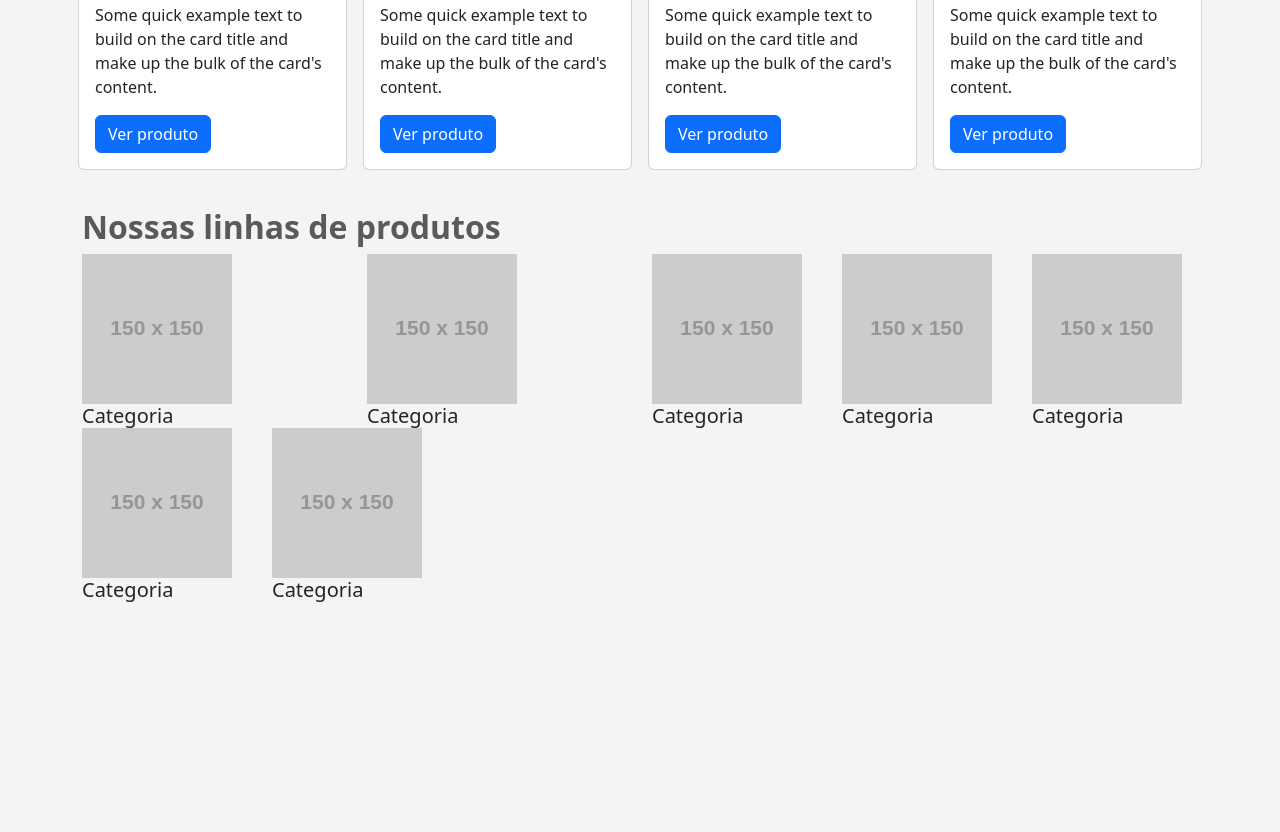
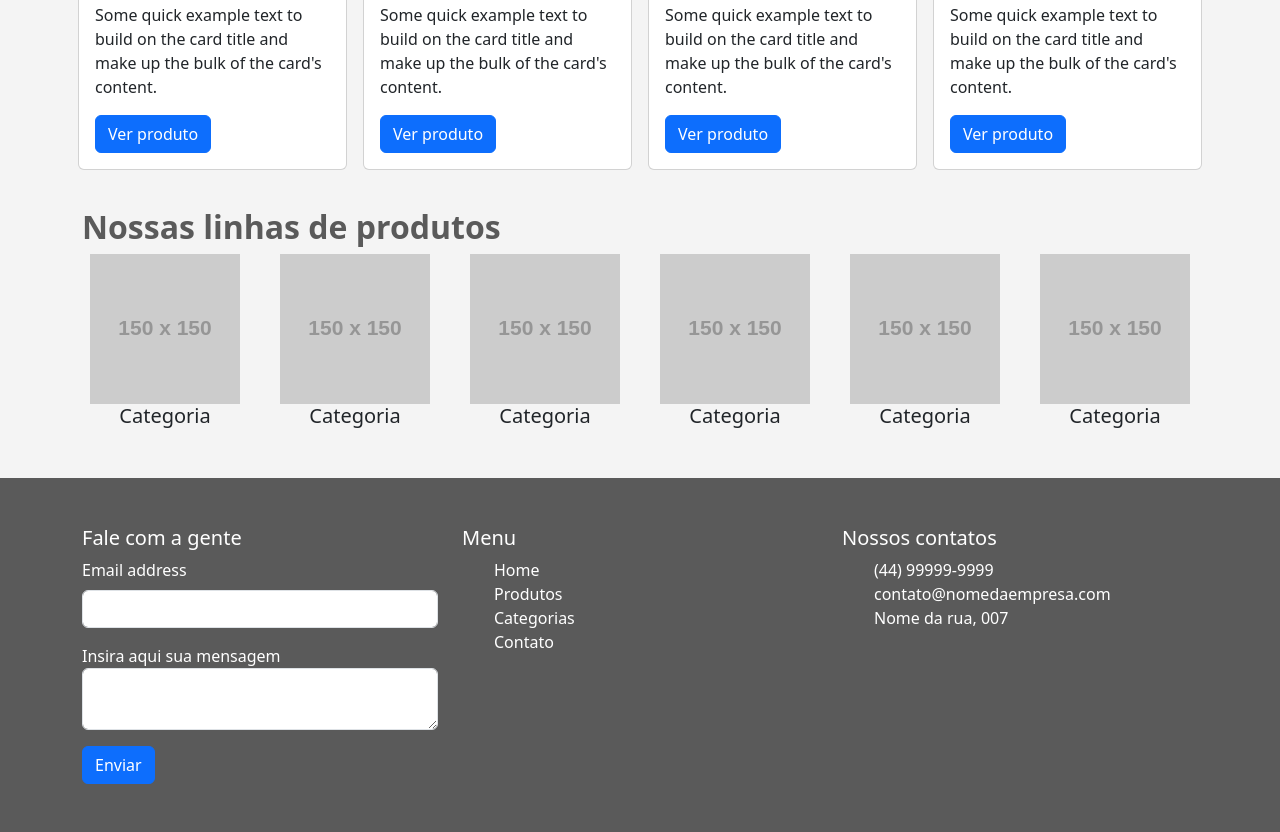
Before and after one commit to ReiSalan94/peraphone-alfa2a24, a plain HTML site: page index.html in a window 1280 px wide. Shown: the part 868-1700 px from the top of the page. Before the commit the page ends 1471 px from the top, so only its background shows below. Drawn offline with nearby package versions, Linux system fonts and the light colour scheme; placeholder pictures from the web are drawn by us.

Commit message:
Add files via upload

```diff
--- a/index.html
+++ b/index.html
@@ -24,10 +24,10 @@
       <div class="collapse navbar-collapse" id="navbarNav">
         <ul class="navbar-nav">
           <li class="nav-item">
-            <a class="nav-link " href="#inicio">Home</a>
+            <a class="nav-link " href="index.html">Home</a>
           </li>
           <li class="nav-item">
-            <a class="nav-link" href="#produtos">Produtos</a>
+            <a class="nav-link" href="produto.html">Produtos</a>
           </li>
           <li class="nav-item">
             <a class="nav-link" href="#depoimentos">Depoimentos</a>
@@ -83,7 +83,7 @@
             <h5 class="card-title">Relógio bão</h5>
             <p class="card-text">Some quick example text to build on the card title and make up the bulk of the card's
               content.</p>
-            <a href="#" class="btn btn-primary">Ver produto</a>
+            <a href="produto.html" class="btn btn-primary">Ver produto</a>
           </div>
         </div>
       </div>
@@ -136,15 +136,12 @@
     <div class="categorias row">
 
       <h2>Nossas linhas de produtos</h2>
-        <div class=" col-md-3">
+
+      <div class=" col-md-2">
         <img src="https://placehold.co/150x150" alt="" srcset="">
         <h5 class="card-title">Categoria</h5>
       </div>
 
-        <div class=" col-md-3">
-          <img src="https://placehold.co/150x150" alt="" srcset="">
-          <h5 class="card-title">Categoria</h5>
-        </div>
 
       <div class="col-md-2">
         <img src="https://placehold.co/150x150" alt="" srcset="">
@@ -173,7 +170,46 @@
     </div>
   </div>
 
+  <footer class="p-5">
+    <div class="container">
+      <div class="row">
+        <div class="col-md-4">
+          <h5>Fale com a gente</h5>
+          <form>
+            <div class="mb-3">
+              <label for="exampleInputEmail1" class="form-label">Email address</label>
+              <input type="email" class="form-control" id="exampleInputEmail1" aria-describedby="emailHelp">
+
             </div>
+            <div class="mb-3">
+              <label for="mensagem">Insira aqui sua mensagem</label>
+              <textarea name="mensagem" class="form-control" id="mensagem"></textarea>
+            </div>
+
+
+            <button type="submit" class="btn btn-primary">Enviar</button>
+          </form>
+        </div>
+        <div class="col-md-4">
+          <h5>Menu</h5>
+          <ul>
+            <li><a href="#home">Home</a></li>
+            <li><a href="#produtos">Produtos</a></li>
+            <li><a href="#categorias">Categorias</a></li>
+            <li><a href="#contato">Contato</a></li>
+          </ul>
+        </div>
+        <div class="col-md-4">
+          <h5>Nossos contatos</h5>
+          <ul>
+            <li><a target="_blank" href="https://api.whatsapp.com/send?phone=5544984311011&text=Ol%C3%A1%20gostaria%20de%20mais%20informa%C3%A7%C3%B5es,%20pode%20me%20ajudar?">(44) 99999-9999</a></li>
+            <li>contato@nomedaempresa.com</li>
+            <li>Nome da rua, 007</li>
+          </ul>
+        </div>
+      </div>
+    </div>
+  </footer>
 
 
   <script src="https://cdn.jsdelivr.net/npm/bootstrap@5.3.3/dist/js/bootstrap.bundle.min.js"
--- a/style.css
+++ b/style.css
@@ -17,3 +17,19 @@ h2{
     font-weight: bold;
 }
 /*PROFESSOR QUERIDO, SE ENCONTRAR ESTE CÓDIGO EM MEU SITE, PODE DESCONTAR, 0,2 PONTOS*/
+.categorias div{
+    text-align: center;
+}
+footer{
+    background-color: #5a5a5a;
+    margin-top: 50px;
+    color: #fff;
+}
+footer ul li{
+    list-style: none;
+
+}
+footer ul li a{
+    color: #fff;
+    text-decoration: none;
+}
```
Also changed, not shown: produto.html (added, +94 -0 lines). Lines whose indentation alone changed are shown as unchanged.
